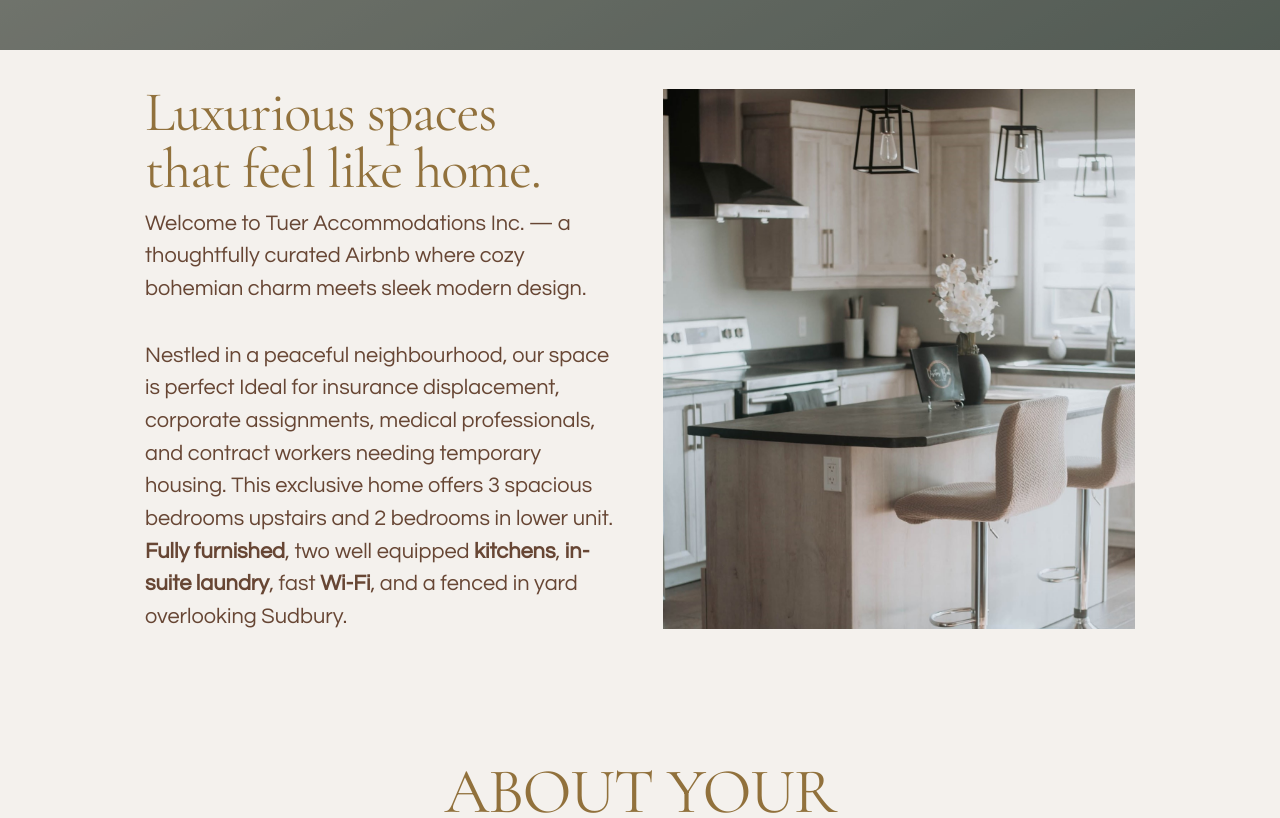
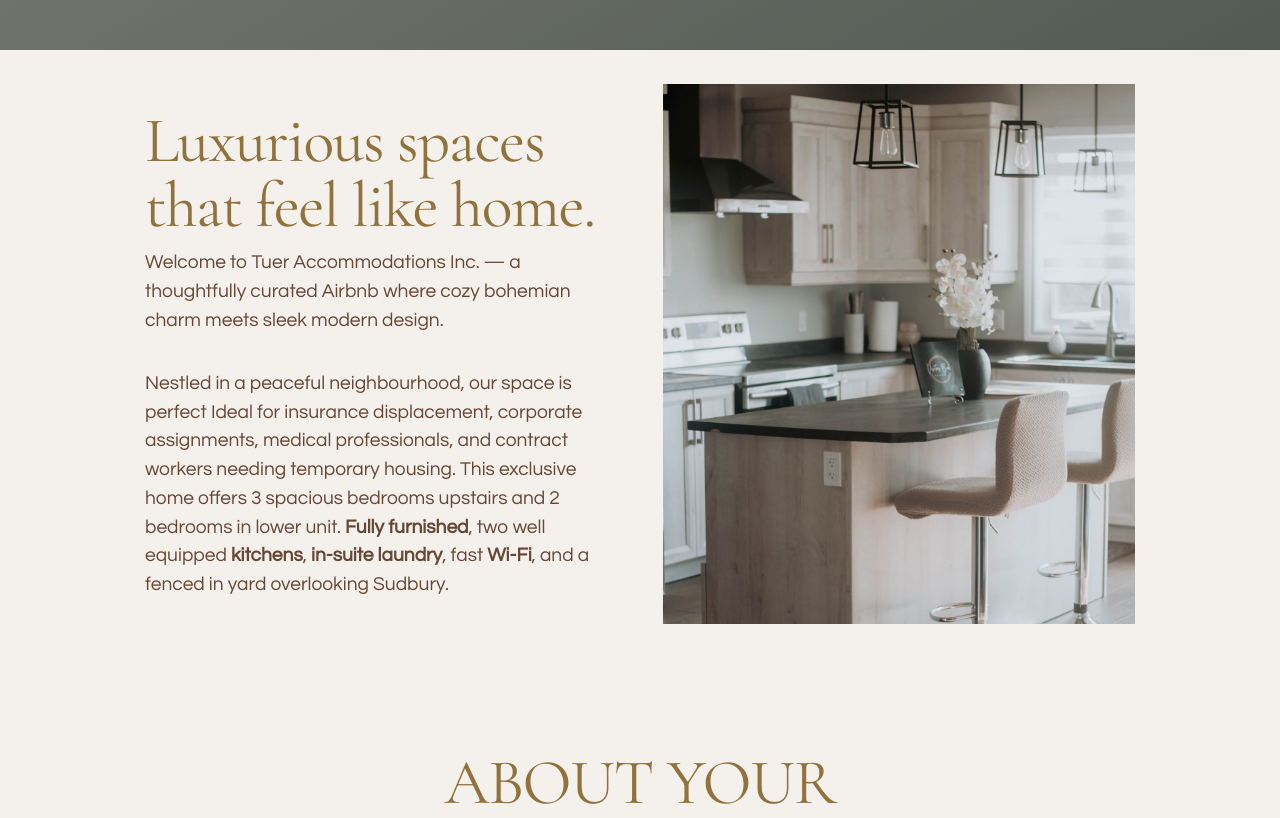
Before and after one commit to Fauxbear95/tuer-accomodations, a React (Vite) app: page / in a window 1280 px wide. Shown: the part 759-1577 px from the top of the page. Built offline with nearby package versions, Linux system fonts and the light colour scheme.

Commit message:
Increase intro text sizing

```diff
--- a/src/styles/intro.css
+++ b/src/styles/intro.css
@@ -26,7 +26,7 @@
   margin: 0 0 10px;
   color: var(--tuer-gold);
   font-family: "Cormorant Garamond", Georgia, "Times New Roman", serif;
-  font-size: 3.65rem;
+  font-size: clamp(3.65rem, 4vw, 4.4rem);
   font-weight: 400;
   letter-spacing: -0.02em;
   line-height: 1.01;
@@ -37,7 +37,7 @@
   max-width: 590px;
   color: var(--tuer-brown);
   font-family: "Questrial", Arial, sans-serif;
-  font-size: 1rem;
+  font-size: clamp(1.1rem, 1.15vw, 1.25rem);
   line-height: 1.5;
 }
 
@@ -89,11 +89,11 @@
   }
 
   .intro-title {
-    font-size: clamp(3rem, 4.4vw, 3.65rem);
+    font-size: clamp(3.6rem, 5vw, 4.2rem);
   }
 
   .intro-copy {
-    font-size: clamp(1.1rem, 1.7vw, 1.4rem);
+    font-size: clamp(1.1rem, 1.6vw, 1.2rem);
   }
 }
 
```
